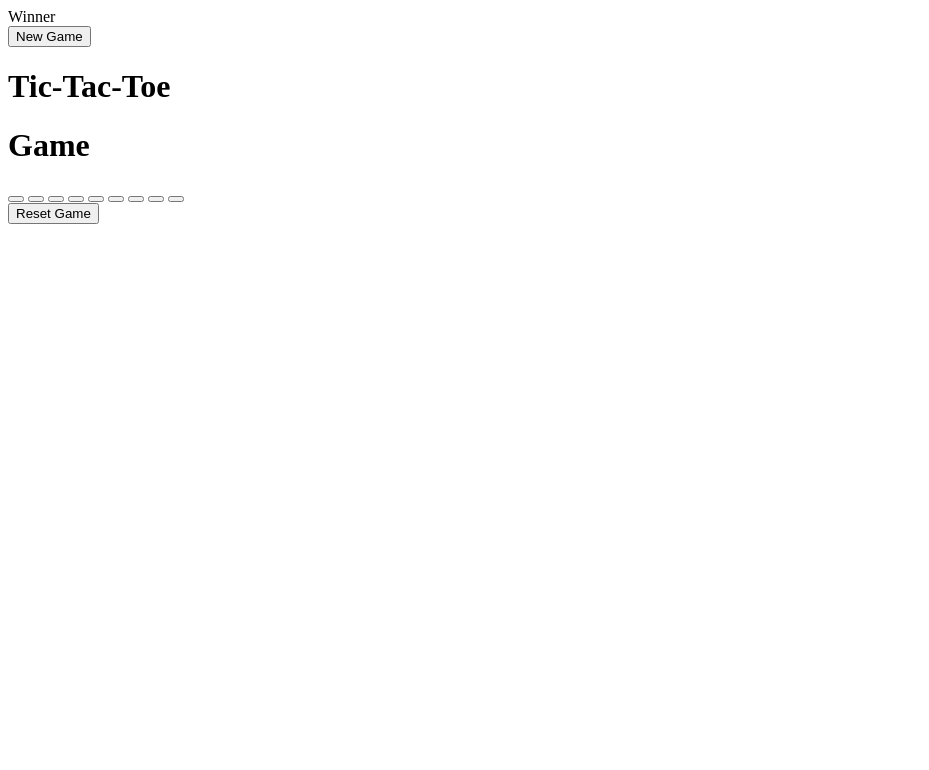
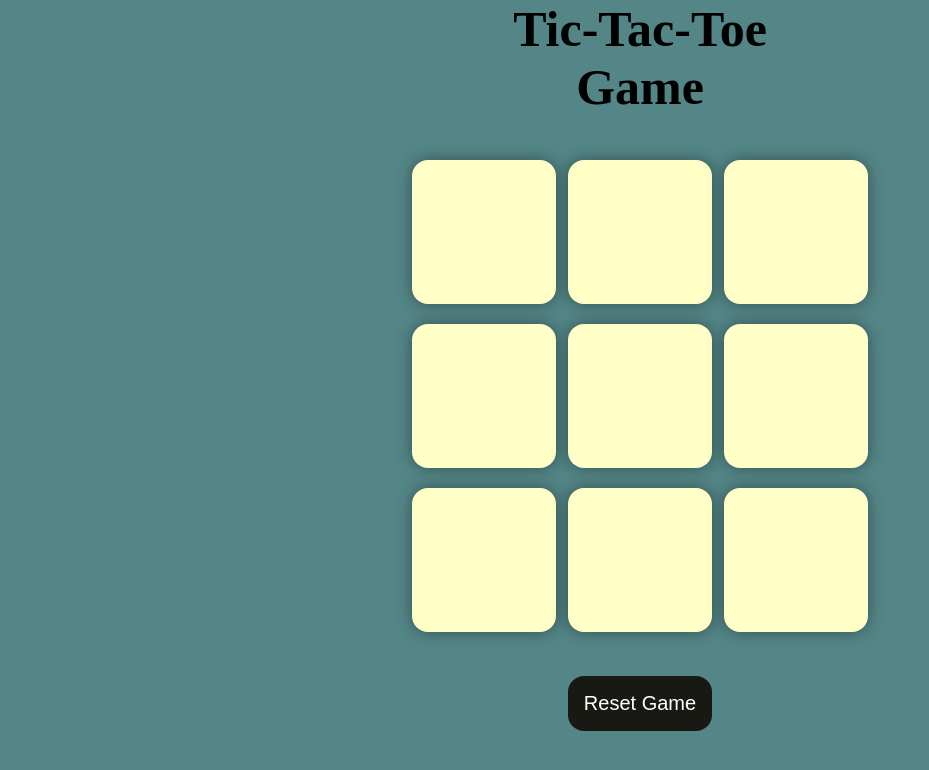
Before and after one commit to Sayali-Gade/Tic-Tock-Toe-Game, a plain HTML site: page index.html in a window 1280 px wide. Shown: the whole page, without its empty margins (0-929 px from the left). Drawn offline with Linux system fonts and the light colour scheme.

Commit message:
Update index.html

```diff
--- a/index.html
+++ b/index.html
@@ -4,7 +4,7 @@
     <meta charset="UTF-8">
     <meta name="viewport" content="width=device-width, initial-scale=1.0">
     <title>Tic-Tac-Toe</title>
-    <link rel="stylesheet" href="tic-tac-toe-CSS.css">
+    <link rel="stylesheet" href="style.css">
 </head>
 <body>
     <div class="msg-container hide">
@@ -29,6 +29,6 @@
         </div>
         <button id="resetBtn">Reset Game</button>
     </main>
-    <script src="tic-tac-toe-JS.js"></script>
+    <script src="script.js"></script>
 </body>
 </html>
```
